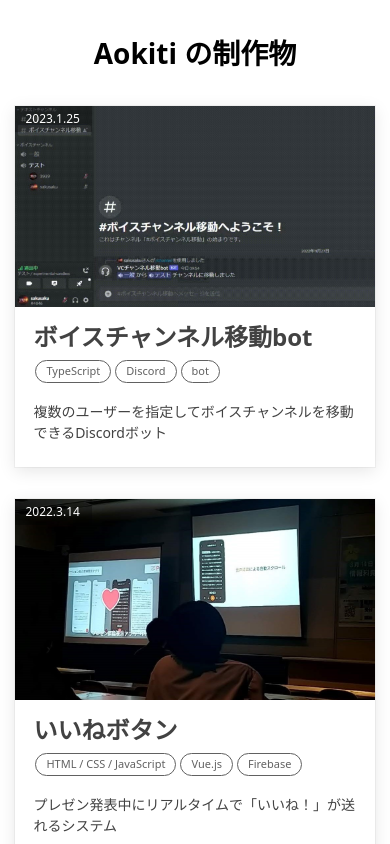
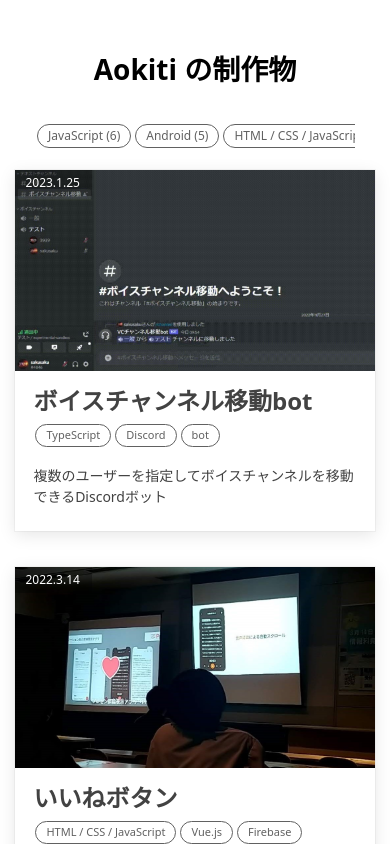
Before and after one commit to sakusaku3939/my-page, a Next.js app: page /posts in a window 390 px wide. Built offline with nearby package versions, Linux system fonts and the light colour scheme.

Commit message:
Add a category element for mobile size

```diff
--- /dev/null
+++ b/src/components/molecule/MobileCategory/MobileCategory.module.css
@@ -0,0 +1,6 @@
+.tag {
+    overflow-x: scroll;
+    white-space: nowrap;
+    margin: 0 auto;
+    width: 82%;
+}
--- /dev/null
+++ b/src/components/molecule/MobileCategory/MobileCategory.tsx
@@ -0,0 +1,20 @@
+import category from "@/components/molecule/MobileCategory/MobileCategory.module.css";
+import common from "@/styles/common.module.css";
+import { renderCountTags } from "@/model/PostApi";
+import { useRouter } from "next/router";
+
+type Props = {
+  categories: { [tag: string]: number }[],
+}
+
+const MobileCategory = ({ categories }: Props) => {
+  const router = useRouter();
+  return <>
+    <div className={category.tag}>
+      <ul className={common.tag}>
+        {renderCountTags(router, categories)}
+      </ul>
+    </div>
+  </>;
+};
+export default MobileCategory;
--- a/src/pages/posts/index.tsx
+++ b/src/pages/posts/index.tsx
@@ -4,6 +4,7 @@ import { Post } from "@/components/organism/PostsList/PostsList";
 import Category from "@/components/molecule/Category/Category";
 import { GetServerSidePropsContext } from "next";
 import Head from "next/head";
+import MobileCategory from "@/components/molecule/MobileCategory/MobileCategory";
 
 type Props = {
   filter: string | string[],
@@ -20,6 +21,9 @@ const Index = ({ filter, categories, overviews }: Props) => {
         <link rel="icon" href="/favicon.ico" />
       </Head>
       <h1 className={index.postTitle}>Aokiti の制作物<span>{filter?.length ? `「${filter}」 の記事` : ""}</span></h1>
+      <div className={index.mobileCategory}>
+        <MobileCategory categories={categories} />
+      </div>
       <div className={index.wrapper}>
         <section className={index.postsList}>
           {overviews.map((post: any, key: number) =>
--- a/src/styles/index.module.css
+++ b/src/styles/index.module.css
@@ -75,6 +75,10 @@
     margin-right: 48px;
 }
 
+.mobileCategory {
+    display: none;
+}
+
 @media screen and (max-width: 1700px) {
     .postsList > * {
         max-width: none;
@@ -85,15 +89,20 @@
     .category {
         display: none;
     }
+
+    .mobileCategory {
+        display: inline;
+    }
 }
 
 @media screen and (max-width: 720px) {
     .postsList > * {
         width: 80%;
+        padding-bottom: 4px;
     }
 
-    .postTitle {
-        padding: 32px 16px 16px;
+    .postDummy {
+        display: none;
     }
 }
 
```
